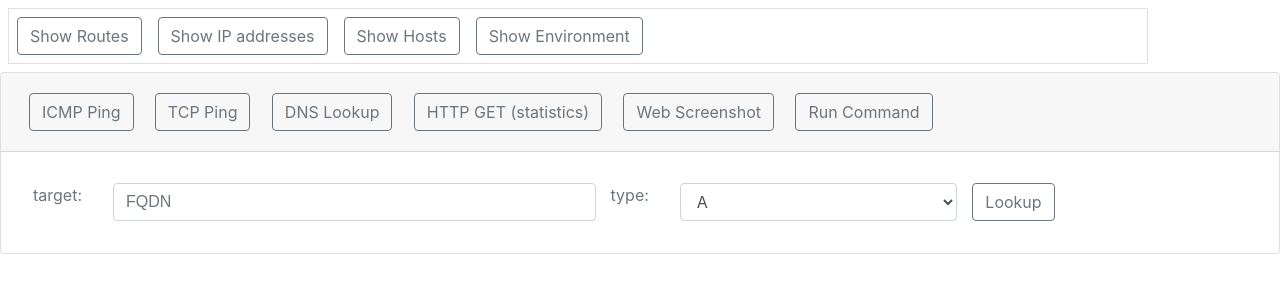
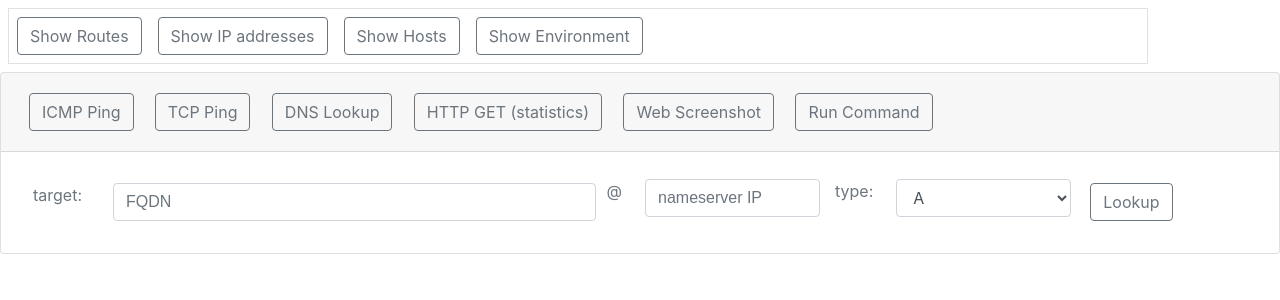
Before and after one commit to jgruberf5/container-demo-runner, a Flask app: template templates/index.html in a window 1280 px wide, after a click on "DNS Lookup". Shown: the part 80-380 px from the top of the page. Run offline with Flask 2, Linux system fonts and the light colour scheme; the template is opened without the code that fills it: most values are stand-ins (such as "Sample title", 1, 10 or a date in 2020); some libraries are stand-ins or nearby versions.

Commit message:
added the ability to change DNS servers from DNS lookup

```diff
--- a/app.py
+++ b/app.py
@@ -10,6 +10,7 @@ import psutil
 import socket
 import re
 import base64
+import dns.resolver
 
 from urllib.parse import urlparse
 
@@ -79,6 +80,12 @@ def getHostname():
             hostname = "%s/%s" % (
                 re.sub(r"[\n\t\s]*", "", nsf.read()), hostname)
     return hostname
+
+
+def getNameserver():
+    nameserver = dns.resolver.Resolver().nameservers[0]
+    print('found nameserver: %s' % nameserver)
+    return nameserver
 
 
 def stream_emitter(id, event, stream_type, stream):
@@ -209,6 +216,8 @@ def message_handler(message, data):
             }
             if data['cmd'][0] == 'hostname':
                 response['variableValue'] = getHostname()
+            if data['cmd'][0] == 'nameserver':
+                response['variableValue'] = getNameserver()
             emit('variableResponse', response)
         elif data['type'] == 'halt':
             destroy_all_processes_for_sid(request.sid)
--- a/templates/index.html
+++ b/templates/index.html
@@ -191,9 +191,13 @@
                         <div class="col-sm-5">
                             <input class='form-control m-2' type='text' id='dnshost' placeholder='FQDN'>
                         </div>
-                        <label class='text-secondary m-2'>type:</label>
-                        <div class="col-sm-3">
-                            <select class="form-control m-2" id='dnstype'>
+                        <label class='text-secondary m-1'>@</label>
+                        <div class="col-sm-2">
+                            <input class='form-control m-1' type='text' id='dnsnameserver' placeholder='nameserver IP'>
+                        </div>
+                        <label class='text-secondary m-1'>type:</label>
+                        <div class="col-sm-2">
+                            <select class="form-control m-1" id='dnstype'>
                                 <option value='A'>A</option>
                                 <option value='CNAME'>CNAME</option>
                                 <option value='PTR'>PTR</option>
@@ -290,6 +294,7 @@
         var commandRunning = false;
 
         var wsHostname = '{{ hostname }}';
+        var wsNameserver = '{{ nameserver }}';
         var wsProtocol = 'ws:';
         var wsHost = location.hostname;
         var wsPort = location.port;
@@ -327,6 +332,7 @@
             socket.on("connect", () => {
                 console.log('connected socket id: ' + socket.id);
                 getHostname();
+                getNameserver();
             });
 
             socket.on('disconnect', function (reason) {
@@ -341,6 +347,13 @@
                 if (message.variableName == "wsHostname") {
                     wsHostname = message.variableValue;
                     $('#hostname').removeClass('text-danger').addClass('text-success').text(wsHostname);
+                    $('#outputs').hide();
+                    stopSpin();
+                    resetUI();
+                }
+                if (message.variableName == "wsNameserver") {
+                    wsNameserver = message.variableValue;
+                    $('#dnsnameserver').val(wsNameserver);
                     $('#outputs').hide();
                     stopSpin();
                     resetUI();
@@ -388,6 +401,15 @@
                 type: 'variable',
                 target: 'wsHostname',
                 cmd: ['hostname']
+            }
+            issueCmd(cmd);
+        }
+
+        function getNameserver() {
+            let cmd = {
+                type: 'variable',
+                target: 'wsNameserver',
+                cmd: ['nameserver']
             }
             issueCmd(cmd);
         }
@@ -574,6 +596,7 @@
                     target: $('#dnshost').val() + ' ' + recordType,
                     cmd: [
                         'dig',
+                        '@' + $('#dnsnameserver').val(),
                         $('#dnshost').val(),
                         recordType
                     ]
```
